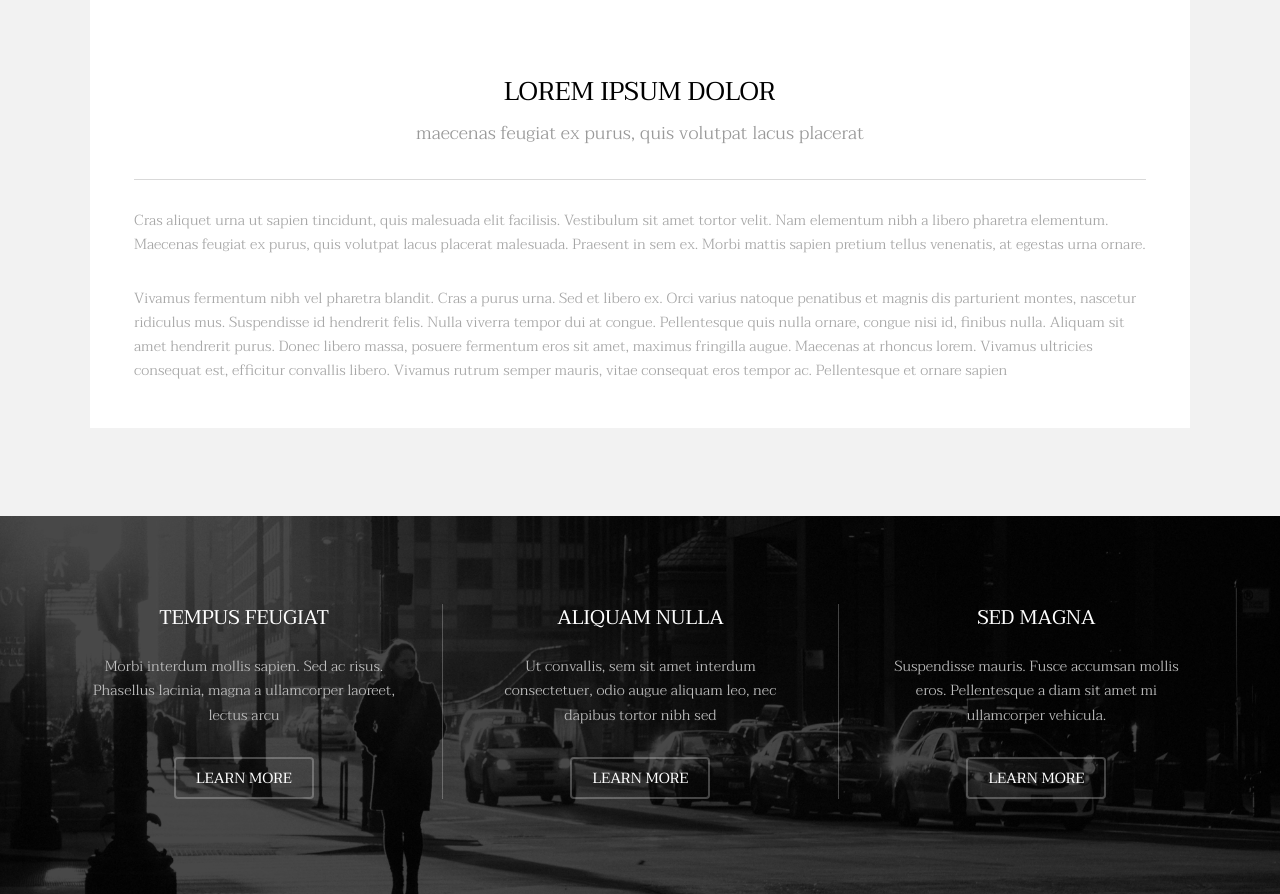
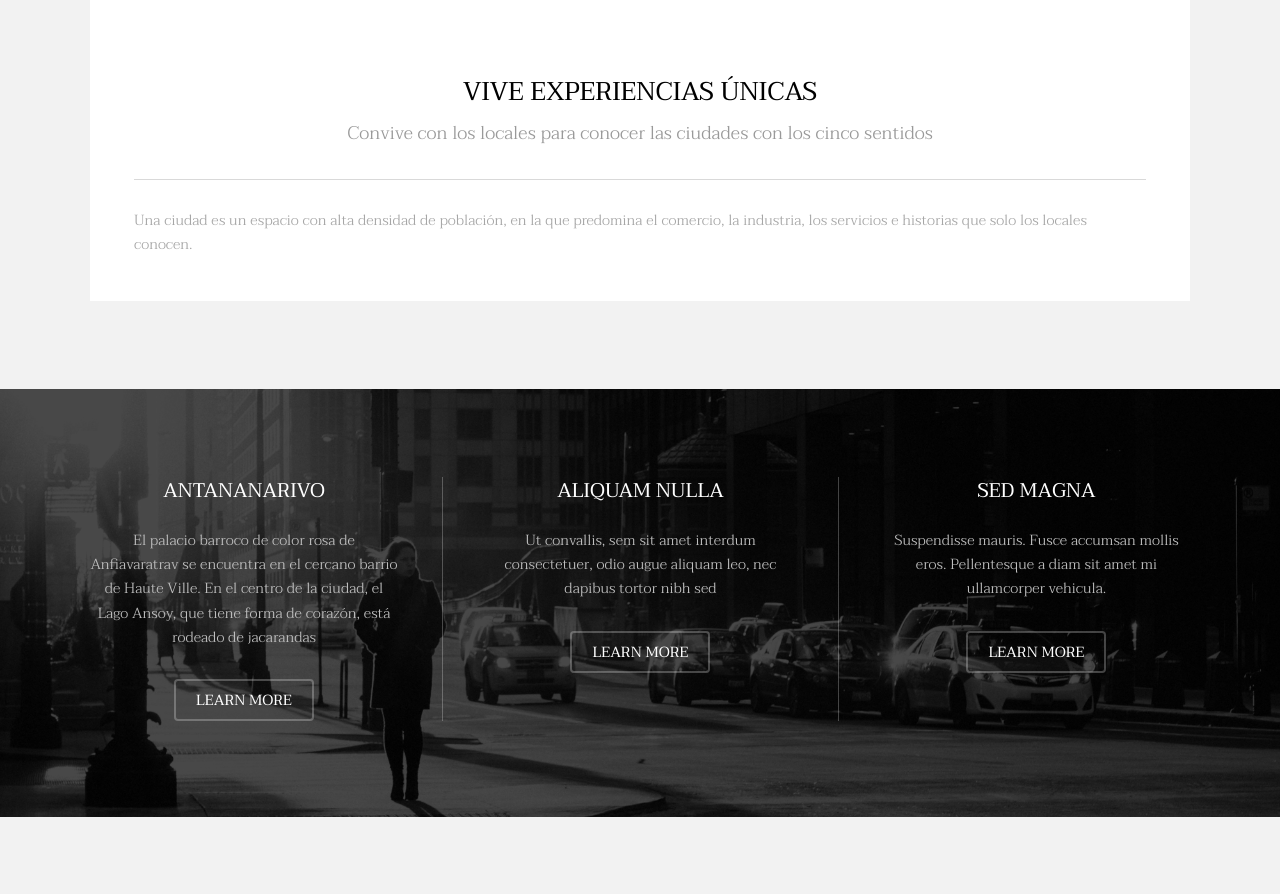
Before and after one commit to NixX453zZ/04_REP_METROPOLITA, a plain HTML site: page index.html in a window 1280 px wide. Shown: the part 1216-2110 px from the top of the page. Drawn offline with Linux system fonts and the light colour scheme.

Commit message:
todos los textos que faltan po PABLO

```diff
--- a/index.html
+++ b/index.html
@@ -52,12 +52,11 @@
 							</div>
 							<div class="content">
 								<header class="align-center">
-									<h2>Lorem ipsum dolor</h2>
-									<p>maecenas feugiat ex purus, quis volutpat lacus placerat</p>
+									<h2>VIVE EXPERIENCIAS ÚNICAS</h2>
+									<p>Convive con los locales para conocer las ciudades con los cinco sentidos</p>
 								</header>
 								<hr />
-								<p> Cras aliquet urna ut sapien tincidunt, quis malesuada elit facilisis. Vestibulum sit amet tortor velit. Nam elementum nibh a libero pharetra elementum. Maecenas feugiat ex purus, quis volutpat lacus placerat malesuada. Praesent in sem ex. Morbi mattis sapien pretium tellus venenatis, at egestas urna ornare.</p>
-								<p>Vivamus fermentum nibh vel pharetra blandit. Cras a purus urna. Sed et libero ex. Orci varius natoque penatibus et magnis dis parturient montes, nascetur ridiculus mus. Suspendisse id hendrerit felis. Nulla viverra tempor dui at congue. Pellentesque quis nulla ornare, congue nisi id, finibus nulla. Aliquam sit amet hendrerit purus. Donec libero massa, posuere fermentum eros sit amet, maximus fringilla augue. Maecenas at rhoncus lorem. Vivamus ultricies consequat est, efficitur convallis libero. Vivamus rutrum semper mauris, vitae consequat eros tempor ac. Pellentesque et ornare sapien</p>
+								<p>Una ciudad es un espacio con alta densidad de población, en la que predomina el comercio, la industria, los servicios e historias que solo los locales conocen.</p>
 							</div>
 						</div>
 					</div>
@@ -70,9 +69,9 @@
 					<div id="flexgrid">
 						<div>
 							<header>
-								<h3>Tempus Feugiat</h3>
+								<h3>ANTANANARIVO</h3>
 							</header>
-							<p>Morbi interdum mollis sapien. Sed ac risus. Phasellus lacinia, magna a ullamcorper laoreet, lectus arcu</p>
+							<p>El palacio barroco de color rosa de Anfiavaratrav se encuentra en el cercano barrio de Haute Ville. En el centro de la ciudad, el Lago Ansoy, que tiene forma de corazón, está rodeado de jacarandas</p>
 							<ul class="actions">
 								<li><a href="#" class="button alt">Learn More</a></li>
 							</ul>
```
